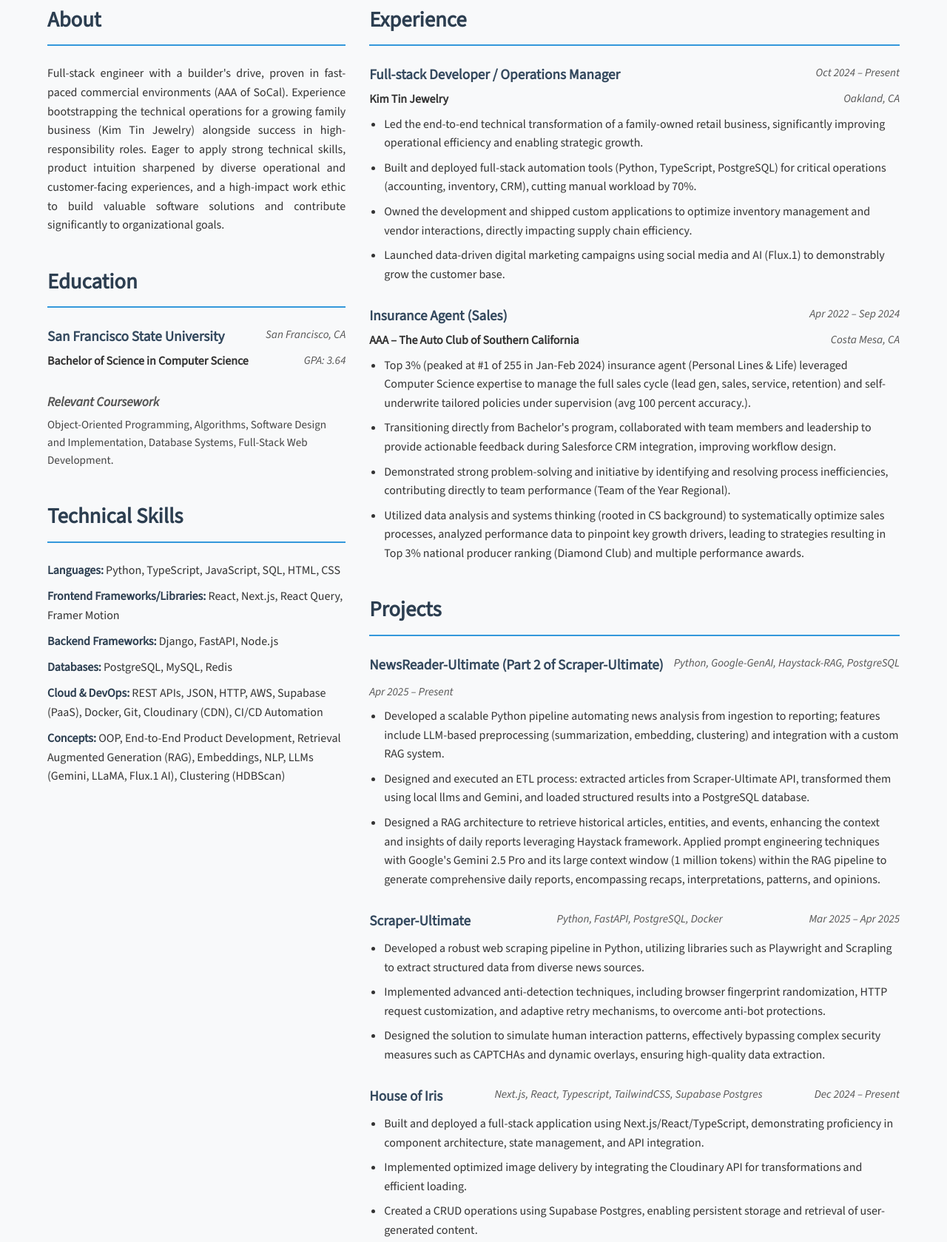
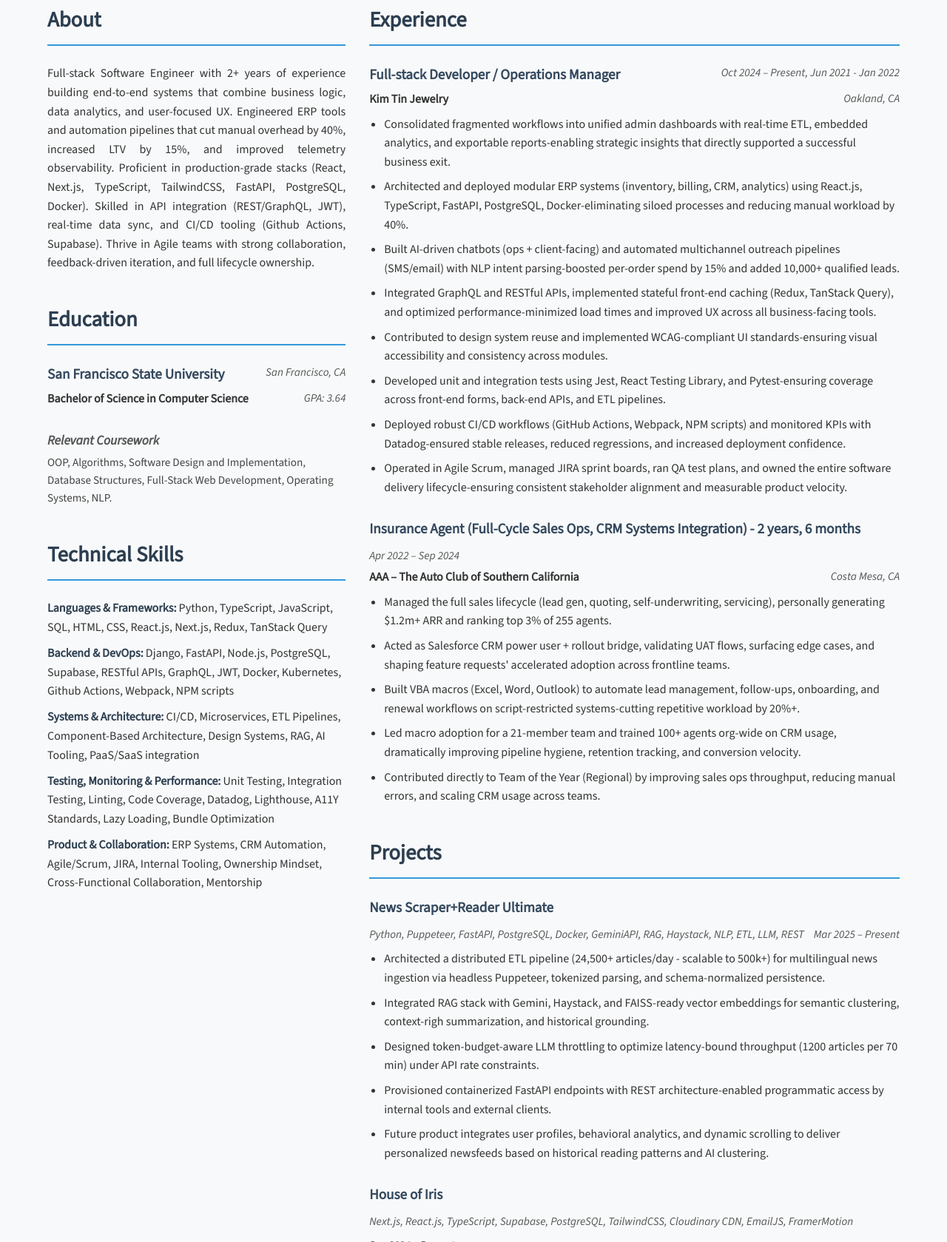
Before and after one commit to luongkhdang/resume, a plain HTML site: page index.html in a window 1280 px wide. Shown: the part 269-1948 px from the top of the page at 74% size. Drawn offline with nearby package versions, Linux system fonts and the light colour scheme.

Commit message:
updated resume

```diff
--- a/index.html
+++ b/index.html
@@ -20,7 +20,7 @@
     <header>
       <h1>Luong Dang</h1>
       <div class="contact-info">
-        <span>(510) 541-8379</span> |
+        <span>(510) 541-8379</span> | <span>Oakland, CA (94609)</span> |
         <a href="mailto:luongdang0701@gmail.com">luongdang0701@gmail.com</a> |
         <a
           href="https://linkedin.com/in/luong-dang"
@@ -36,7 +36,10 @@
           >github.com/luongkhdang</a
         >
       </div>
-      <a href="LuongDang.pdf" download="Luong_Dang_Resume.pdf" class="button"
+      <a
+        href="LuongDang_Resume.pdf"
+        download="LuongDang_Resume.pdf"
+        class="button"
         >Download PDF Resume</a
       >
     </header>
@@ -47,14 +50,16 @@
           <section id="about">
             <h2>About</h2>
             <p style="text-align: justify">
-              Full-stack engineer with a builder's drive, proven in fast-paced
-              commercial environments (AAA of SoCal). Experience bootstrapping
-              the technical operations for a growing family business (Kim Tin
-              Jewelry) alongside success in high-responsibility roles. Eager to
-              apply strong technical skills, product intuition sharpened by
-              diverse operational and customer-facing experiences, and a
-              high-impact work ethic to build valuable software solutions and
-              contribute significantly to organizational goals.
+              Full-stack Software Engineer with 2+ years of experience building
+              end-to-end systems that combine business logic, data analytics,
+              and user-focused UX. Engineered ERP tools and automation pipelines
+              that cut manual overhead by 40%, increased LTV by 15%, and
+              improved telemetry observability. Proficient in production-grade
+              stacks (React, Next.js, TypeScript, TailwindCSS, FastAPI,
+              PostgreSQL, Docker). Skilled in API integration (REST/GraphQL,
+              JWT), real-time data sync, and CI/CD tooling (Github Actions,
+              Supabase). Thrive in Agile teams with strong collaboration,
+              feedback-driven iteration, and full lifecycle ownership.
             </p>
           </section>
 
@@ -75,8 +80,8 @@
                 <h3>Relevant Coursework</h3>
               </div>
               <p>
-                Object-Oriented Programming, Algorithms, Software Design and
-                Implementation, Database Systems, Full-Stack Web Development.
+                OOP, Algorithms, Software Design and Implementation, Database
+                Structures, Full-Stack Web Development, Operating Systems, NLP.
               </p>
             </article>
           </section>
@@ -85,25 +90,29 @@
             <h2>Technical Skills</h2>
             <div class="skills-list">
               <p>
-                <strong>Languages:</strong> Python, TypeScript, JavaScript, SQL,
-                HTML, CSS
+                <strong>Languages & Frameworks:</strong> Python, TypeScript,
+                JavaScript, SQL, HTML, CSS, React.js, Next.js, Redux, TanStack
+                Query
               </p>
               <p>
-                <strong>Frontend Frameworks/Libraries:</strong> React, Next.js,
-                React Query, Framer Motion
+                <strong>Backend & DevOps:</strong> Django, FastAPI, Node.js,
+                PostgreSQL, Supabase, RESTful APIs, GraphQL, JWT, Docker,
+                Kubernetes, Github Actions, Webpack, NPM scripts
               </p>
               <p>
-                <strong>Backend Frameworks:</strong> Django, FastAPI, Node.js
-              </p>
-              <p><strong>Databases:</strong> PostgreSQL, MySQL, Redis</p>
-              <p>
-                <strong>Cloud & DevOps:</strong> REST APIs, JSON, HTTP, AWS,
-                Supabase (PaaS), Docker, Git, Cloudinary (CDN), CI/CD Automation
+                <strong>Systems & Architecture:</strong> CI/CD, Microservices,
+                ETL Pipelines, Component-Based Architecture, Design Systems,
+                RAG, AI Tooling, PaaS/SaaS integration
               </p>
               <p>
-                <strong>Concepts:</strong> OOP, End-to-End Product Development,
-                Retrieval Augmented Generation (RAG), Embeddings, NLP, LLMs
-                (Gemini, LLaMA, Flux.1 AI), Clustering (HDBScan)
+                <strong>Testing, Monitoring & Performance:</strong> Unit
+                Testing, Integration Testing, Linting, Code Coverage, Datadog,
+                Lighthouse, A11Y Standards, Lazy Loading, Bundle Optimization
+              </p>
+              <p>
+                <strong>Product & Collaboration:</strong> ERP Systems, CRM
+                Automation, Agile/Scrum, JIRA, Internal Tooling, Ownership
+                Mindset, Cross-Functional Collaboration, Mentorship
               </p>
             </div>
           </section>
@@ -114,7 +123,7 @@
             <article class="entry">
               <div class="entry-header">
                 <h3>Full-stack Developer / Operations Manager</h3>
-                <span>Oct 2024 – Present</span>
+                <span>Oct 2024 – Present, Jun 2021 - Jan 2022</span>
               </div>
               <div class="entry-subheader">
                 <p>Kim Tin Jewelry</p>
@@ -122,30 +131,60 @@
               </div>
               <ul>
                 <li>
-                  Led the end-to-end technical transformation of a family-owned
-                  retail business, significantly improving operational
-                  efficiency and enabling strategic growth.
+                  Consolidated fragmented workflows into unified admin
+                  dashboards with real-time ETL, embedded analytics, and
+                  exportable reports-enabling strategic insights that directly
+                  supported a successful business exit.
                 </li>
                 <li>
-                  Built and deployed full-stack automation tools (Python,
-                  TypeScript, PostgreSQL) for critical operations (accounting,
-                  inventory, CRM), cutting manual workload by 70%.
+                  Architected and deployed modular ERP systems (inventory,
+                  billing, CRM, analytics) using React.js, TypeScript, FastAPI,
+                  PostgreSQL, Docker-eliminating siloed processes and reducing
+                  manual workload by 40%.
                 </li>
                 <li>
-                  Owned the development and shipped custom applications to
-                  optimize inventory management and vendor interactions,
-                  directly impacting supply chain efficiency.
+                  Built AI-driven chatbots (ops + client-facing) and automated
+                  multichannel outreach pipelines (SMS/email) with NLP intent
+                  parsing-boosted per-order spend by 15% and added 10,000+
+                  qualified leads.
                 </li>
                 <li>
-                  Launched data-driven digital marketing campaigns using social
-                  media and AI (Flux.1) to demonstrably grow the customer base.
+                  Integrated GraphQL and RESTful APIs, implemented stateful
+                  front-end caching (Redux, TanStack Query), and optimized
+                  performance-minimized load times and improved UX across all
+                  business-facing tools.
+                </li>
+                <li>
+                  Contributed to design system reuse and implemented
+                  WCAG-compliant UI standards-ensuring visual accessibility and
+                  consistency across modules.
+                </li>
+                <li>
+                  Developed unit and integration tests using Jest, React Testing
+                  Library, and Pytest-ensuring coverage across front-end forms,
+                  back-end APIs, and ETL pipelines.
+                </li>
+                <li>
+                  Deployed robust CI/CD workflows (GitHub Actions, Webpack, NPM
+                  scripts) and monitored KPIs with Datadog-ensured stable
+                  releases, reduced regressions, and increased deployment
+                  confidence.
+                </li>
+                <li>
+                  Operated in Agile Scrum, managed JIRA sprint boards, ran QA
+                  test plans, and owned the entire software delivery
+                  lifecycle-ensuring consistent stakeholder alignment and
+                  measurable product velocity.
                 </li>
               </ul>
             </article>
 
             <article class="entry">
               <div class="entry-header">
-                <h3>Insurance Agent (Sales)</h3>
+                <h3>
+                  Insurance Agent (Full-Cycle Sales Ops, CRM Systems
+                  Integration) - 2 years, 6 months
+                </h3>
                 <span>Apr 2022 – Sep 2024</span>
               </div>
               <div class="entry-subheader">
@@ -154,29 +193,29 @@
               </div>
               <ul>
                 <li>
-                  Top 3% (peaked at #1 of 255 in Jan-Feb 2024) insurance agent
-                  (Personal Lines & Life) leveraged Computer Science expertise
-                  to manage the full sales cycle (lead gen, sales, service,
-                  retention) and self-underwrite tailored policies under
-                  supervision (avg 100 percent accuracy.).
+                  Managed the full sales lifecycle (lead gen, quoting,
+                  self-underwriting, servicing), personally generating $1.2m+
+                  ARR and ranking top 3% of 255 agents.
                 </li>
                 <li>
-                  Transitioning directly from Bachelor's program, collaborated
-                  with team members and leadership to provide actionable
-                  feedback during Salesforce CRM integration, improving workflow
-                  design.
+                  Acted as Salesforce CRM power user + rollout bridge,
+                  validating UAT flows, surfacing edge cases, and shaping
+                  feature requests' accelerated adoption across frontline teams.
                 </li>
                 <li>
-                  Demonstrated strong problem-solving and initiative by
-                  identifying and resolving process inefficiencies, contributing
-                  directly to team performance (Team of the Year Regional).
+                  Built VBA macros (Excel, Word, Outlook) to automate lead
+                  management, follow-ups, onboarding, and renewal workflows on
+                  script-restricted systems-cutting repetitive workload by 20%+.
                 </li>
                 <li>
-                  Utilized data analysis and systems thinking (rooted in CS
-                  background) to systematically optimize sales processes,
-                  analyzed performance data to pinpoint key growth drivers,
-                  leading to strategies resulting in Top 3% national producer
-                  ranking (Diamond Club) and multiple performance awards.
+                  Led macro adoption for a 21-member team and trained 100+
+                  agents org-wide on CRM usage, dramatically improving pipeline
+                  hygiene, retention tracking, and conversion velocity.
+                </li>
+                <li>
+                  Contributed directly to Team of the Year (Regional) by
+                  improving sales ops throughput, reducing manual errors, and
+                  scaling CRM usage across teams.
                 </li>
               </ul>
             </article>
@@ -186,64 +225,41 @@
             <h2>Projects</h2>
             <article class="entry">
               <div class="entry-header">
-                <h3 class="project-title">
-                  NewsReader-Ultimate (Part 2 of Scraper-Ultimate)
-                </h3>
+                <h3 class="project-title">News Scraper+Reader Ultimate</h3>
                 <span class="project-tech"
-                  ><em>Python, Google-GenAI, Haystack-RAG, PostgreSQL</em></span
+                  ><em
+                    >Python, Puppeteer, FastAPI, PostgreSQL, Docker, GeminiAPI,
+                    RAG, Haystack, NLP, ETL, LLM, REST</em
+                  ></span
                 >
-                <span>Apr 2025 – Present</span>
+                <span>Mar 2025 – Present</span>
               </div>
               <ul>
                 <li>
-                  Developed a scalable Python pipeline automating news analysis
-                  from ingestion to reporting; features include LLM-based
-                  preprocessing (summarization, embedding, clustering) and
-                  integration with a custom RAG system.
+                  Architected a distributed ETL pipeline (24,500+ articles/day -
+                  scalable to 500k+) for multilingual news ingestion via
+                  headless Puppeteer, tokenized parsing, and schema-normalized
+                  persistence.
                 </li>
                 <li>
-                  Designed and executed an ETL process: extracted articles from
-                  Scraper-Ultimate API, transformed them using local llms and
-                  Gemini, and loaded structured results into a PostgreSQL
-                  database.
+                  Integrated RAG stack with Gemini, Haystack, and FAISS-ready
+                  vector embeddings for semantic clustering, context-righ
+                  summarization, and historical grounding.
                 </li>
                 <li>
-                  Designed a RAG architecture to retrieve historical articles,
-                  entities, and events, enhancing the context and insights of
-                  daily reports leveraging Haystack framework. Applied prompt
-                  engineering techniques with Google's Gemini 2.5 Pro and its
-                  large context window (1 million tokens) within the RAG
-                  pipeline to generate comprehensive daily reports, encompassing
-                  recaps, interpretations, patterns, and opinions.
-                </li>
-              </ul>
-            </article>
-
-            <article class="entry">
-              <div class="entry-header">
-                <h3 class="project-title">Scraper-Ultimate</h3>
-                <span class="project-tech"
-                  ><em>Python, FastAPI, PostgreSQL, Docker</em></span
-                >
-                <span>Mar 2025 – Apr 2025</span>
-              </div>
-              <ul>
-                <li>
-                  Developed a robust web scraping pipeline in Python, utilizing
-                  libraries such as Playwright and Scrapling to extract
-                  structured data from diverse news sources.
+                  Designed token-budget-aware LLM throttling to optimize
+                  latency-bound throughput (1200 articles per 70 min) under API
+                  rate constraints.
                 </li>
                 <li>
-                  Implemented advanced anti-detection techniques, including
-                  browser fingerprint randomization, HTTP request customization,
-                  and adaptive retry mechanisms, to overcome anti-bot
-                  protections.
+                  Provisioned containerized FastAPI endpoints with REST
+                  architecture-enabled programmatic access by internal tools and
+                  external clients.
                 </li>
                 <li>
-                  Designed the solution to simulate human interaction patterns,
-                  effectively bypassing complex security measures such as
-                  CAPTCHAs and dynamic overlays, ensuring high-quality data
-                  extraction.
+                  Future product integrates user profiles, behavioral analytics,
+                  and dynamic scrolling to deliver personalized newsfeeds based
+                  on historical reading patterns and AI clustering.
                 </li>
               </ul>
             </article>
@@ -253,35 +269,38 @@
                 <h3 class="project-title">House of Iris</h3>
                 <span class="project-tech"
                   ><em
-                    >Next.js, React, Typescript, TailwindCSS, Supabase
-                    Postgres</em
+                    >Next.js, React.js, TypeScript, Supabase, PostgreSQL,
+                    TailwindCSS, Cloudinary CDN, EmailJS, FramerMotion</em
                   ></span
                 >
                 <span>Dec 2024 – Present</span>
               </div>
               <ul>
                 <li>
-                  Built and deployed a full-stack application using
-                  Next.js/React/TypeScript, demonstrating proficiency in
-                  component architecture, state management, and API integration.
+                  Developed a mobile-first SPA with dynamic routing, gacha-style
+                  interactivity, letter board posts, and a scheduler with email
+                  confirmations-designed for casual users seeking an immersive
+                  UX.
                 </li>
                 <li>
-                  Implemented optimized image delivery by integrating the
-                  Cloudinary API for transformations and efficient loading.
+                  Used asset pipeline with Cloudinary + lazy-loading to deliver
+                  high-res media on mobile without frame drops-enhanced visual
+                  fidelity while controlling bandwidth.
                 </li>
                 <li>
-                  Created a CRUD operations using Supabase Postgres, enabling
-                  persistent storage and retrieval of user-generated content.
+                  Implemented full-stack CRUD via Supabase Postgres (Row-Level
+                  Security, JWT auth) and TanStack Query caching-ensured
+                  responsive UI state and secure client access.
                 </li>
                 <li>
-                  Implemented a functional calendar component with scheduling
-                  capabilities, managing React state effectively and utilizing
-                  EmailJS to send automated confirmation and reminder emails.
+                  Integrated user feedback via form tracking and behavioral
+                  metrics to improve feature placement, animation timing, and
+                  onboarding clarity.
                 </li>
                 <li>
-                  Designed a reward mechanic with Framer Motion, incorporating a
-                  Gacha system to gamify the user experience and provide
-                  incentives.
+                  Contributed to a shared design system with scalable components
+                  and adhered to WCAG-compliant styling-boosting accessibility
+                  across screen sizes and assistive tech.
                 </li>
               </ul>
             </article>
```
Also changed, not shown: 34.219.247.148/challenge/index.html (added, +56 -0 lines), example SEO.png (added), material/musthave.txt, material/react and javascript/plan.txt (added), 10 other files.
